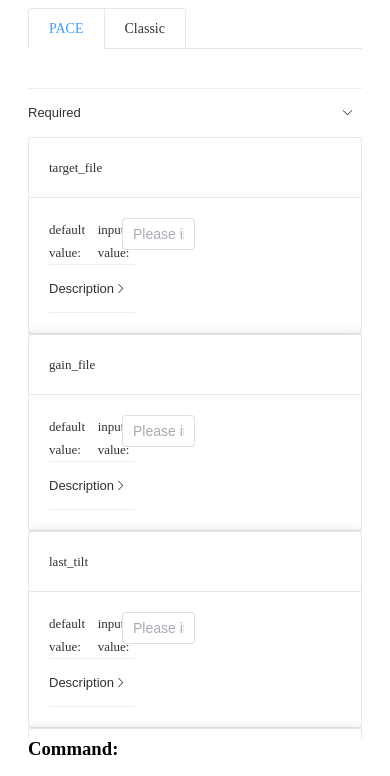
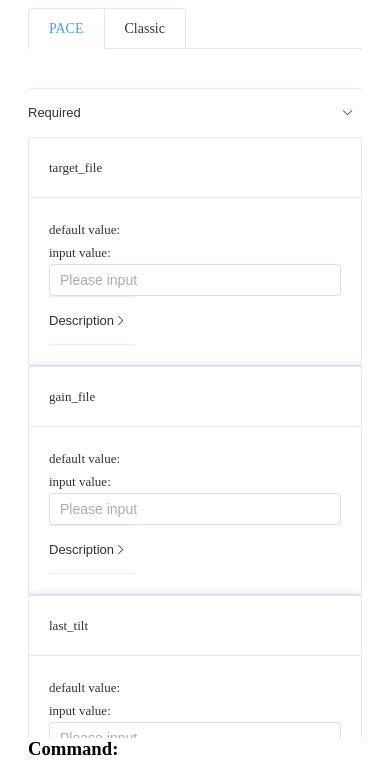
Before and after one commit to rubenlab/snartomo-gui, a Vue app: page / in a window 390 px wide. Shown: the top 776 px of the page. Built offline with nearby package versions, Linux system fonts and the light colour scheme.

Commit message:
adapt to mobile devices.

```diff
--- a/src/components/CommandExplainer/CommandExplainer.vue
+++ b/src/components/CommandExplainer/CommandExplainer.vue
@@ -55,9 +55,11 @@ const setCollapse = (key: string, arr: Array<string>) => {
           </div>
         </template>
         <el-row>
-          <el-col :span="4">default value: {{ argument.default }}</el-col>
-          <el-col :span="2">input value:</el-col>
-          <el-col :span="6">
+          <el-col :md="4" :sm="12"
+            >default value: {{ argument.default }}</el-col
+          >
+          <el-col :md="2" :sm="3">input value:</el-col>
+          <el-col :md="6" :sm="9">
             <el-input
               :label="argument.name"
               v-model="map[argument.name]"
```
Also changed, not shown: 6 other files (tests, documents, lock files or other folders).
